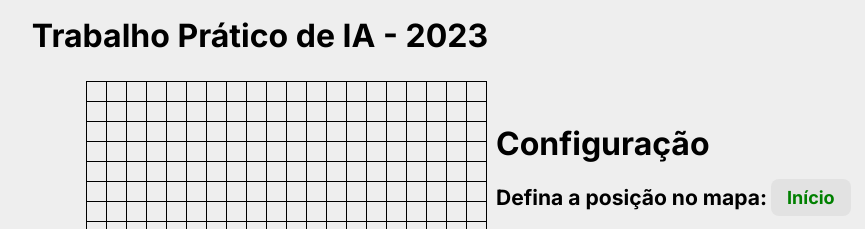
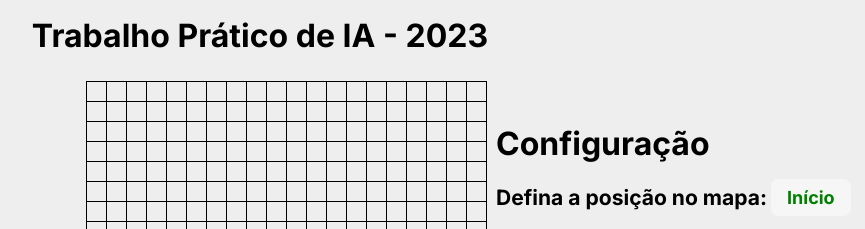
Before and after one commit to Filemon-Pereira/Projeto, a plain HTML site: page index.html in a window 1280 px wide. Shown: the top 229 px of the page, without its empty margins (380-1245 px from the left). Drawn offline with Linux system fonts and the light colour scheme.

Commit message:
Update style.css

```diff
--- a/style.css
+++ b/style.css
@@ -113,7 +113,7 @@ h1, div {
 .opcao {
   font-weight: 700;
   color: green;
-  background-color: #e2e2e2;
+  background-color: #ffffff80;
   padding: 8px 16px;
   border-radius: 8px;
 }
```
